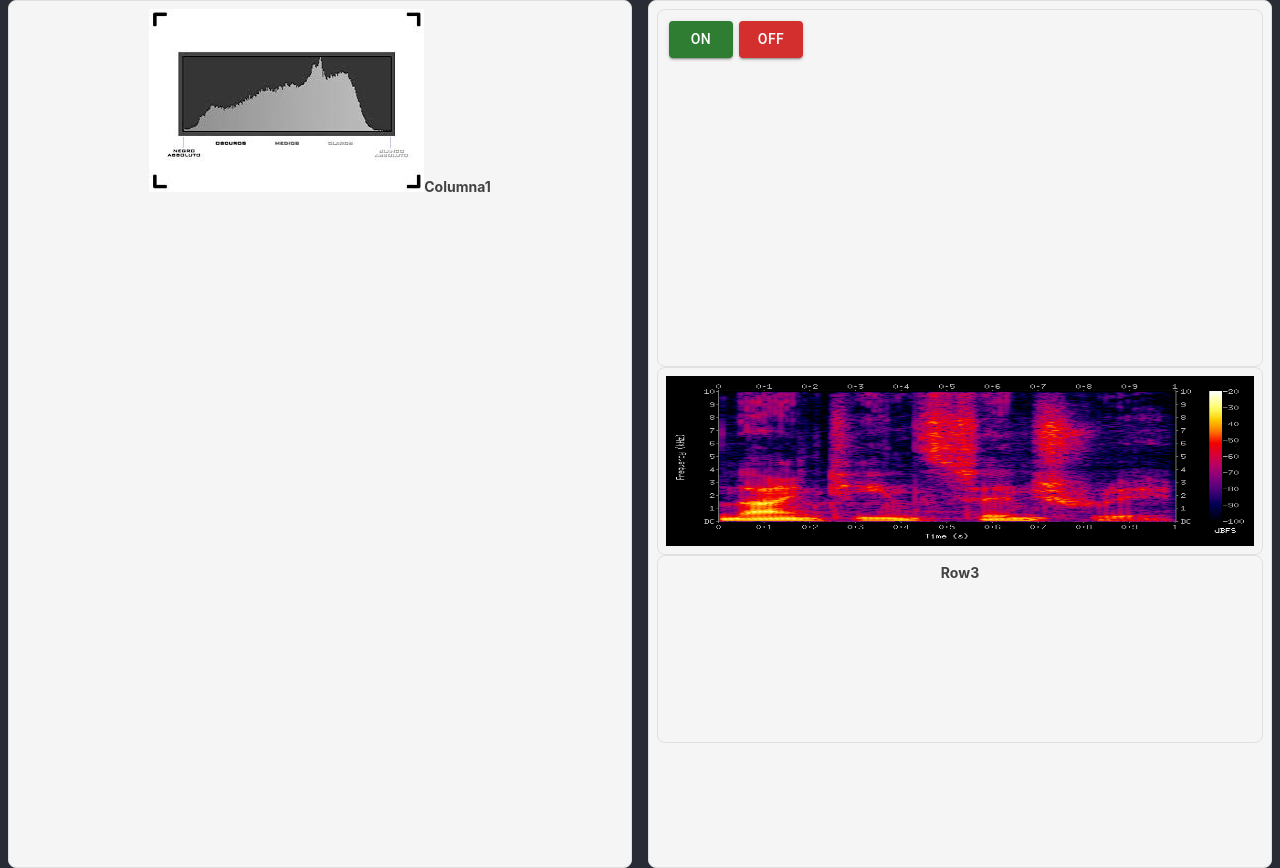
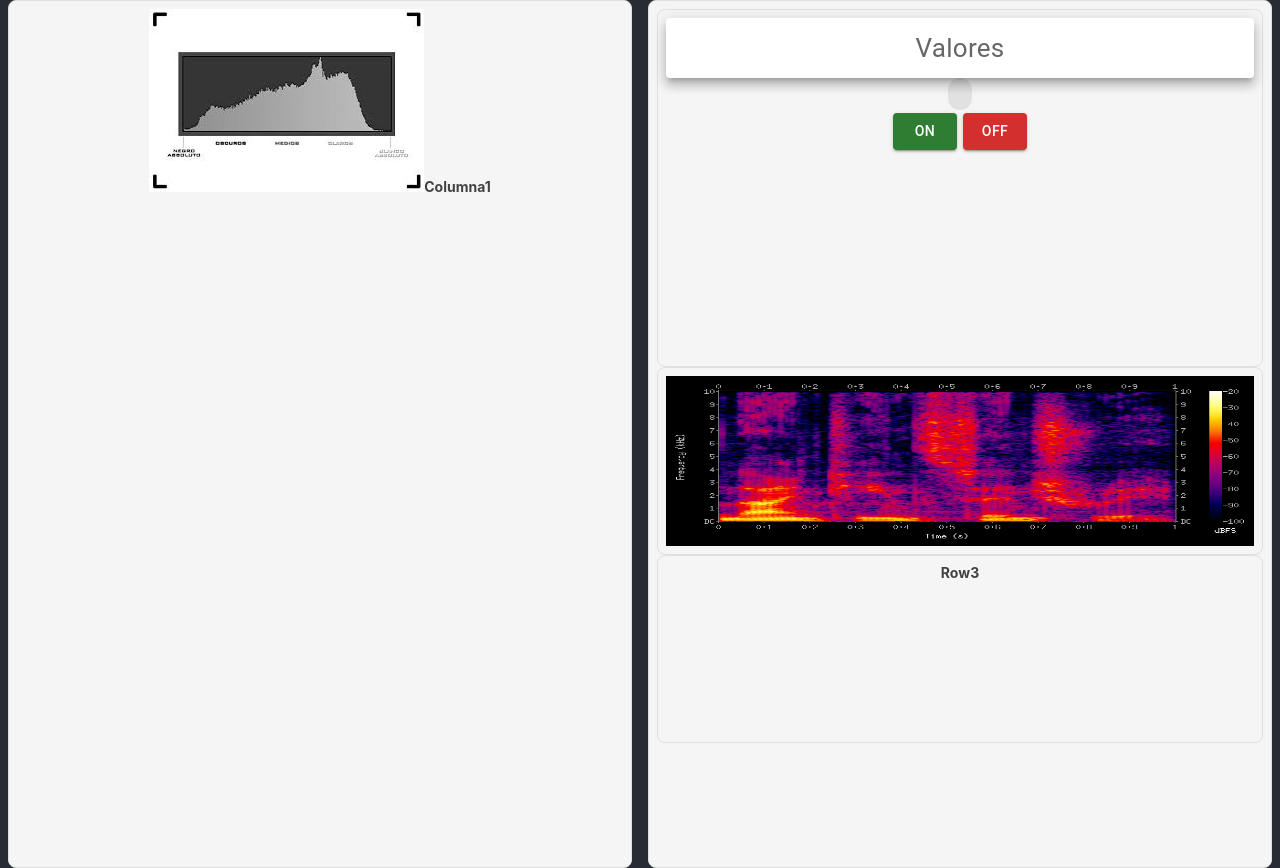
Before and after one commit to VulturRescue/vultur-GUI, a React (Create React App) app: page / in a window 1280 px wide. Built offline with nearby package versions, Linux system fonts and the light colour scheme.

Commit message:
adding titles

```diff
--- a/src/pages/Home.jsx
+++ b/src/pages/Home.jsx
@@ -2,21 +2,30 @@ import { styled } from '@mui/material/styles';
 import Box from '@mui/material/Box';
 import Paper from '@mui/material/Paper';
 import Grid from '@mui/material/Grid';
-import Stack from '@mui/material/Stack'
-import Button from '@mui/material/Button'
+import Button from '@mui/material/Button';
+import Chip from '@mui/material/Chip';
 
 import Spectogram from "../img/spectogram.png"
 import RVIZ from "../img/rviz.PNG"
 import Histograma from "../img/histograma.jpg"
 
 
+// const Item = styled(Paper)(({ theme }) => ({
+//   backgroundColor: 'white',
+//   ...theme.typography.body2,
+//   padding: theme.spacing(1),
+//   textAlign: 'center',
+//   color: theme.palette.text.secondary,
+
+// }));
+
 const Item = styled(Paper)(({ theme }) => ({
-  backgroundColor: 'white',
   ...theme.typography.body2,
-  padding: theme.spacing(1),
   textAlign: 'center',
   color: theme.palette.text.secondary,
-
+  // height: 60,
+  lineHeight: '60px',
+  fontSize: '26px',
 }));
 
 
@@ -66,6 +75,10 @@ const boxStyleRow = (height) => {
   })
 }
 
+const TitleStyle = {
+
+}
+
 const Home = () => {
   return (
     <Box sx={{ height: '850px', width: '100%', display: 'flex' }}>
@@ -75,9 +88,20 @@ const Home = () => {
       </Box>
       <Box sx={boxStyleCols("100%", "50%")}>
         <Box sx={boxStyleRow("40%")}>
-          <Grid container justifyContent="flexStart" xs={12}>
-            <StyledButton variant='contained' color='success'>ON</StyledButton>
-            <StyledButton variant='contained' color='error'>OFF</StyledButton>
+          <Grid container justifyContent="flexStart">
+            <Grid item xs={12}>
+              <Item elevation={8}>
+                Valores
+              </Item>
+            </Grid>
+            <Grid item xs={12}>
+              <Chip> C02</Chip>
+            </Grid>
+            <Grid item xs={12}>
+              <StyledButton variant='contained' color='success'>ON</StyledButton>
+              <StyledButton variant='contained' color='error'>OFF</StyledButton>
+            </Grid>
+
           </Grid>
         </Box>
         <Box sx={boxStyleRow("20%")}>
```
